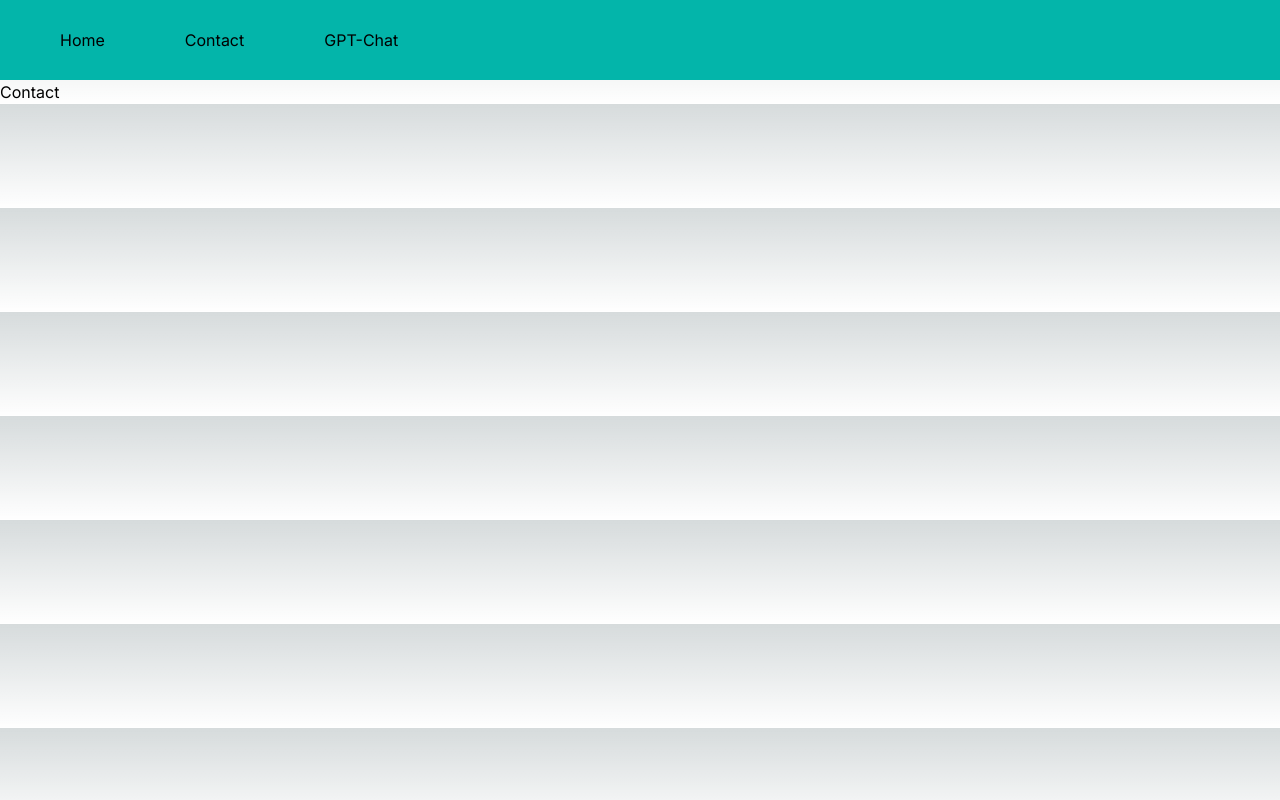
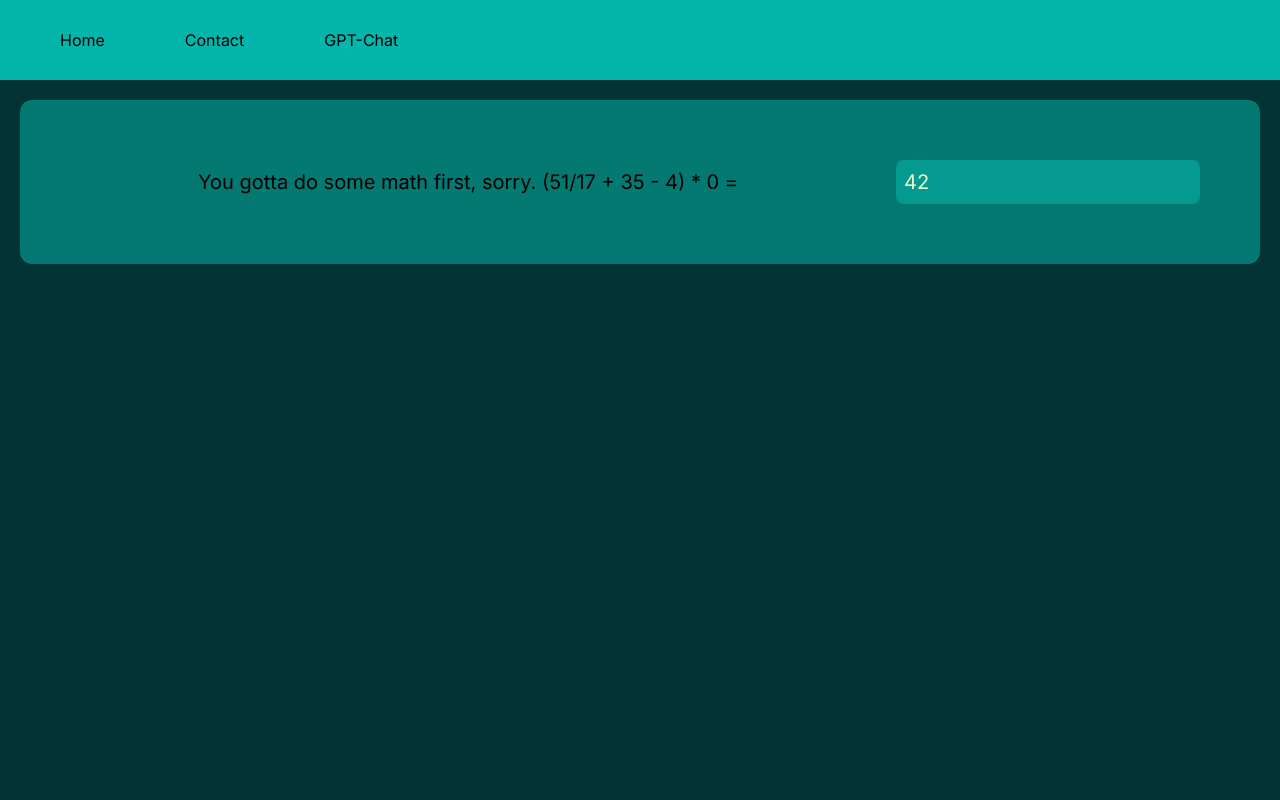
Before and after one commit to siued/My-NextJS-React-Website, a Next.js app: page /contact in a window 1280 px wide. Built offline with nearby package versions, Linux system fonts and the light colour scheme.

Commit message:
contact page

```diff
--- /dev/null
+++ b/src/app/Green_Div.js
@@ -0,0 +1,7 @@
+export default function Green_Div(props) {
+    return (
+        <div className={"p-10 bg-[#037971] rounded-xl text-xl m-5 " + (props.className  ? props.className : null)}>
+            {props.children}
+        </div>
+    )
+}
--- a/src/app/chat/Input_Field.js
+++ b/src/app/chat/Input_Field.js
@@ -11,6 +11,6 @@ export function Input_Field(loading, setLoading, messages, button_ref) {
   };
 
   return (
-      <input onKeyUp={Handle_Enter} id='text_input' type="text" className="bg-[#037971] dark:text-lime-100 p-2 rounded-lg" />
+      <input onKeyUp={Handle_Enter} id='text_input' type="text" className="bg-[#037971] text-lime-100 p-2 rounded-lg" />
   );
 }
--- a/src/app/contact/page.js
+++ b/src/app/contact/page.js
@@ -1,10 +1,52 @@
+'use client'
+
+import Green_Div from "../Green_Div";
 import Header from "../Header";
+import { useState } from 'react';
 
 export default function Contact_Page() {
+    const [result, setResult] = useState('42')
+
     return (
-        <div>
+        <div className="flex-y justify-center min-h-screen bg-[#023436]">
             <Header />
-            <h1>Contact</h1>
+            {parseInt(result) !== (51/17 + 35 - 4) * 0 ?
+            <Green_Div className="flex justify-center content-between">
+                <p className="m-auto">
+                    You gotta do some math first, sorry. (51/17 + 35 - 4) * 0 =
+                </p>
+                <input type="text" className="bg-[#049A8F] text-lime-100 rounded-lg m-5 p-2" value={result} onChange={(e) => setResult(e.target.value)} />
+            </Green_Div>
+            :
+            <Contact_Info />
+            }
         </div>
     )
 }
+
+function Contact_Info() {
+    return (
+        <div>
+            <Green_Div>
+            <p className="text-center">
+                Email: <a href="mailto:matej.kucera.01@gmail.com" className="underline">{'matej.kucera.0' + '1@gmail.com'}</a>
+            </p>
+            </Green_Div>
+            <Green_Div>
+                <p className="text-center">
+                    Phone number: {'+' + (421000000000 + 94 * 10000000 + 4978501)}
+                </p>
+            </Green_Div>
+            <Green_Div>
+                <p className="text-center">
+                    LinkedIn: <a href="https://www.linkedin.com/in/matej-kucera" target="_blank" rel="noreferrer" className="underline">{'linkedin.com/in/matej-kucera'}</a>
+                </p>
+            </Green_Div>
+            <Green_Div>
+                <p className="text-center">
+                    GitHub: <a href="https://github.com/siued" target="_blank" rel="noreferrer" className="underline">{'github.com/siued'}</a>
+                </p>
+            </Green_Div>
+        </div>
+    );
+}
--- a/src/app/page.js
+++ b/src/app/page.js
@@ -4,6 +4,7 @@ import * as React from 'react';
 import Link from 'next/link';
 import Header from './Header';
 import { Inter } from 'next/font/google'
+import Green_Div from './Green_Div';
 
 const inter = Inter({ subsets: ['latin'] })
 
@@ -22,23 +23,25 @@ function Home_Page() {
             <Header />
             <h1 className="text-4xl text-right bg-[#260F26] p-10 rounded-lg">Matej Kučera</h1>
             <div className="flex-y justify-center">
-                <p className="p-10 bg-[#037971] rounded-xl text-xl mr-40 m-5">
-                    Welcome to my website! I am a Master's student at the University of Groningen studying Computing Science on the Intelligent Systems and Visual Computing track.
-                    I am enthusiastic about developments in AI and ML and I'm always up for a challenge. To find out more about me, check out my projects below or visit my LinkedIn and Github profiles.
-                </p>
-                <div className="p-10 bg-[#037971] rounded-xl text-xl ml-40 m-5">
+                <Green_Div className="mr-40">
+                    <p>
+                        Welcome to my website! I am a Master's student at the University of Groningen studying Computing Science on the Intelligent Systems and Visual Computing track.
+                        I am enthusiastic about developments in AI and ML and I'm always up for a challenge. To find out more about me, check out my projects below or visit my LinkedIn and Github profiles.
+                    </p>
+                </Green_Div>
+                <Green_Div className="ml-40">
                     <a href="https://www.linkedin.com/in/matej-kucera" target="_blank" rel="noreferrer" className="flex items-center justify-between align-middle mt-auto text-3xl underline">
                         My LinkedIn profile
                         <Image src="/LI-In-bug.png" alt="LinkedIn logo" width={63} height={54} className="m-5"/>
                     </a>
-                </div>
-                <div className="p-10 bg-[#037971] rounded-xl text-xl ml-40 m-5">
+                </Green_Div>
+                <Green_Div className="ml-40">
                     <a href="https://github.com/siued" target="_blank" rel="noreferrer" className="flex items-center justify-between align-middle mt-auto text-3xl underline">
                         My GitHub profile
                         <Image src="/github-mark-white.png" alt="GitHub logo" width={63} height={54} className="m-5"/>
                     </a>
-                </div>
-                <div className="p-10 bg-[#037971] rounded-xl text-xl mr-40 m-5">
+                </Green_Div>
+                <Green_Div className="mr-40">
                     <p>
                         Here's a list of some projects I have worked on recently:
                     </p>
@@ -46,7 +49,7 @@ function Home_Page() {
                     <p>
                         A preview of a chatbot I made using OpenAI's GPT-3 model can be found <Link href="/chat"><u>here</u></Link>.
                     </p>
-                </div>
+                </Green_Div>
 
             </div>
         </div>
```
